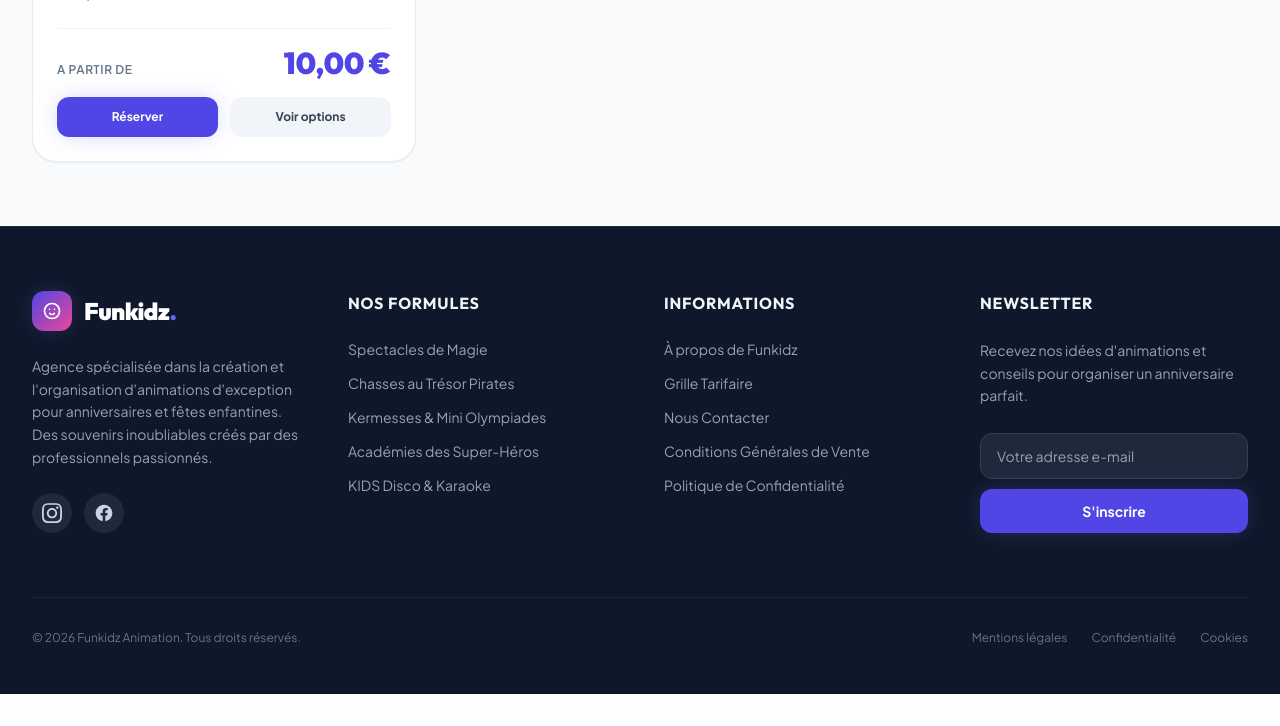
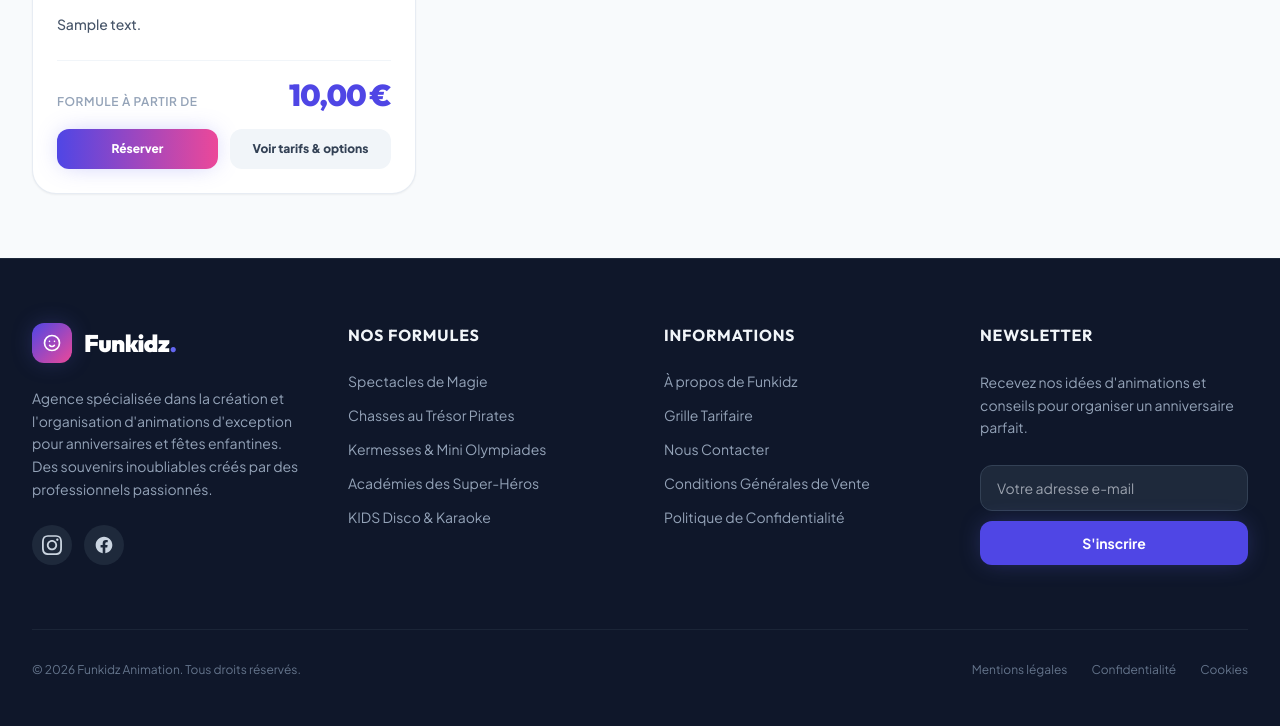
Before and after one commit to nassim2389/Funkidz-animation-, a Django app: page /nos-surprises/ in a window 1280 px wide. Shown: the part 918-1644 px from the top of the page. Before the commit the page ends 1612 px from the top, so only its background shows below. Run offline with Django 5.2, Linux system fonts and the light colour scheme; tables that the repository leaves empty hold one stand-in row (values such as "Sample post"); parts of the project's set-up code (start-up, migrations or seed data) failed here and were passed over; some libraries are stand-ins or nearby versions.

Commit message:
style: elevate website visual design with HD media cards, smooth hover effects, glassmorphism overlays and vibrant aesthetics

```diff
--- a/templates/services/list.html
+++ b/templates/services/list.html
@@ -68,36 +68,43 @@
             {% for service in services %}
             <div x-show="matches('{{ service.name }}', '{{ service.category }}')"
                  x-transition
-                 class="bg-white rounded-3xl border border-slate-200/80 overflow-hidden shadow-sm hover:shadow-card-hover hover:-translate-y-1 transition-all duration-300 flex flex-col justify-between">
+                 class="bg-white rounded-3xl border border-slate-200/80 overflow-hidden shadow-sm hover:shadow-2xl hover:-translate-y-2 transition-all duration-300 flex flex-col justify-between group">
 
                 <div>
-                    <div class="h-48 bg-gradient-to-br from-brand-50 to-brand-100 p-6 flex flex-col justify-between relative overflow-hidden">
+                    <!-- Card Header with HD Image Background -->
+                    <div class="h-56 relative overflow-hidden p-6 flex flex-col justify-between">
+                        <img src="{% if 'Pirate' in service.name %}https://images.unsplash.com/photo-1513151233558-d860c5398176?auto=format&fit=crop&w=800&q=80{% elif 'Magie' in service.name %}https://images.unsplash.com/photo-1530103862676-de8c9debad1d?auto=format&fit=crop&w=800&q=80{% elif 'Héros' in service.name %}https://images.unsplash.com/photo-1472162072942-cd5147eb3902?auto=format&fit=crop&w=800&q=80{% elif 'Disco' in service.name %}https://images.unsplash.com/photo-1492684223066-81342ee5ff30?auto=format&fit=crop&w=800&q=80{% elif 'Pâtisserie' in service.name %}https://images.unsplash.com/photo-1578985545062-69928b1d9587?auto=format&fit=crop&w=800&q=80{% elif 'Princesse' in service.name %}https://images.unsplash.com/photo-1518895949257-7621c3c786d7?auto=format&fit=crop&w=800&q=80{% elif 'Escape' in service.name %}https://images.unsplash.com/photo-1511671782779-c97d3d27a1d4?auto=format&fit=crop&w=800&q=80{% elif 'Scientifique' in service.name %}https://images.unsplash.com/photo-1532094349884-543bc11b234d?auto=format&fit=crop&w=800&q=80{% elif 'Mascotte' in service.name %}https://images.unsplash.com/photo-1531058020387-3be344556be6?auto=format&fit=crop&w=800&q=80{% else %}https://images.unsplash.com/photo-1566492031773-4f4e44671857?auto=format&fit=crop&w=800&q=80{% endif %}"
+                             alt="{{ service.name }}"
+                             class="absolute inset-0 w-full h-full object-cover group-hover:scale-110 transition duration-500">
+                        <div class="absolute inset-0 bg-gradient-to-t from-slate-950/90 via-slate-900/40 to-black/20"></div>
+
                         <div class="flex justify-between items-center relative z-10">
-                            <span class="px-3 py-1 bg-white/90 backdrop-blur rounded-full text-xs font-bold text-slate-700 shadow-sm">{{ service.duration_minutes }} min</span>
-                            <span class="px-3 py-1 bg-slate-900 text-white rounded-full text-xs font-bold">Max {{ service.max_children }} enfants</span>
+                            <span class="px-3 py-1 bg-white/90 backdrop-blur-md rounded-full text-xs font-bold text-slate-800 shadow-sm">⏱️ {{ service.duration_minutes }} min</span>
+                            <span class="px-3 py-1 bg-slate-900/90 backdrop-blur-md text-white rounded-full text-xs font-bold border border-white/20">👥 Max {{ service.max_children }} enfants</span>
                         </div>
+
                         <div class="relative z-10">
-                            <h3 class="font-heading font-extrabold text-2xl text-slate-900">{{ service.name }}</h3>
+                            <h3 class="font-heading font-extrabold text-2xl text-white tracking-tight drop-shadow-md">{{ service.name }}</h3>
                         </div>
                     </div>
 
                     <div class="p-6 space-y-4">
-                        <p class="text-slate-600 text-sm leading-relaxed">{{ service.description }}</p>
+                        <p class="text-slate-600 text-sm leading-relaxed font-medium line-clamp-3">{{ service.description }}</p>
                     </div>
                 </div>
 
                 <div class="p-6 pt-0 space-y-4">
                     <div class="flex justify-between items-baseline pt-4 border-t border-slate-100">
-                        <span class="text-xs font-semibold text-slate-500 uppercase tracking-wider">A partir de</span>
-                        <span class="text-3xl font-black font-heading text-brand-600">{{ service.base_price }} €</span>
+                        <span class="text-xs font-semibold text-slate-400 uppercase tracking-wider">Formule à partir de</span>
+                        <span class="text-3xl font-black font-heading text-brand-600 tracking-tight">{{ service.base_price }} €</span>
                     </div>
 
                     <div class="grid grid-cols-2 gap-3">
-                        <a href="{% url 'booking-wizard' %}?service={{ service.id }}" class="py-3 text-center bg-brand-600 hover:bg-brand-700 text-white font-bold text-xs rounded-xl transition duration-200 shadow-glow">
+                        <a href="{% url 'booking-wizard' %}?service={{ service.id }}" class="py-3 text-center bg-gradient-to-r from-brand-600 to-accent-pink text-white font-extrabold text-xs rounded-xl transition duration-200 shadow-glow hover:shadow-xl hover:scale-105 active:scale-95">
                             Réserver
                         </a>
-                        <a href="{% url 'pricing' %}" class="py-3 text-center bg-slate-100 hover:bg-slate-200 text-slate-700 font-bold text-xs rounded-xl transition duration-200">
-                            Voir options
+                        <a href="{% url 'pricing' %}" class="py-3 text-center bg-slate-100 hover:bg-slate-200 text-slate-700 font-extrabold text-xs rounded-xl transition duration-200">
+                            Voir tarifs & options
                         </a>
                     </div>
                 </div>
```
